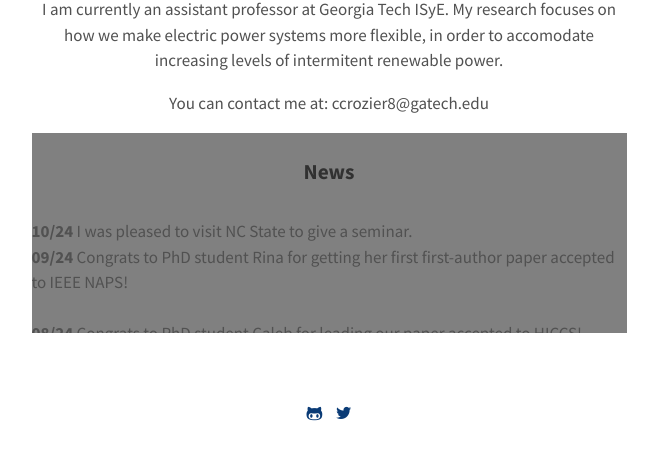
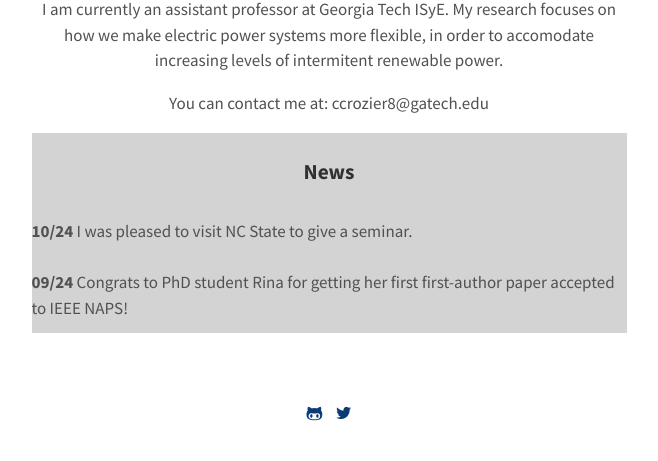
Before and after one commit to constancecrozier/constancecrozier.github.io, a Jekyll site: the page built from index.html, in a window 1280 px wide. Shown: the part 496-957 px from the top of the page, without its empty margins (311-969 px from the left). Built offline with Jekyll 4.4.1, drawn with Linux system fonts in a browser that asks for light colours.

Commit message:
Update index.html

```diff
--- a/index.html
+++ b/index.html
@@ -24,10 +24,10 @@ title: Home
   </div>
 
 
-<div style="overflow: auto; height:150pt; width:100%; background:gray;">
+<div style="overflow: auto; height:150pt; width:100%; background:lightgray;">
     <center><h3>News</h3></center><br>
 
-    <b>10/24</b> I was pleased to visit NC State to give a seminar.<br style="line-height: 30px" />
+    <b>10/24</b> I was pleased to visit NC State to give a seminar.<br><br style="line-height: 30px" />
 
     <b>09/24</b> Congrats to PhD student Rina for getting her first first-author paper accepted to IEEE NAPS!<br><br>
 
```
